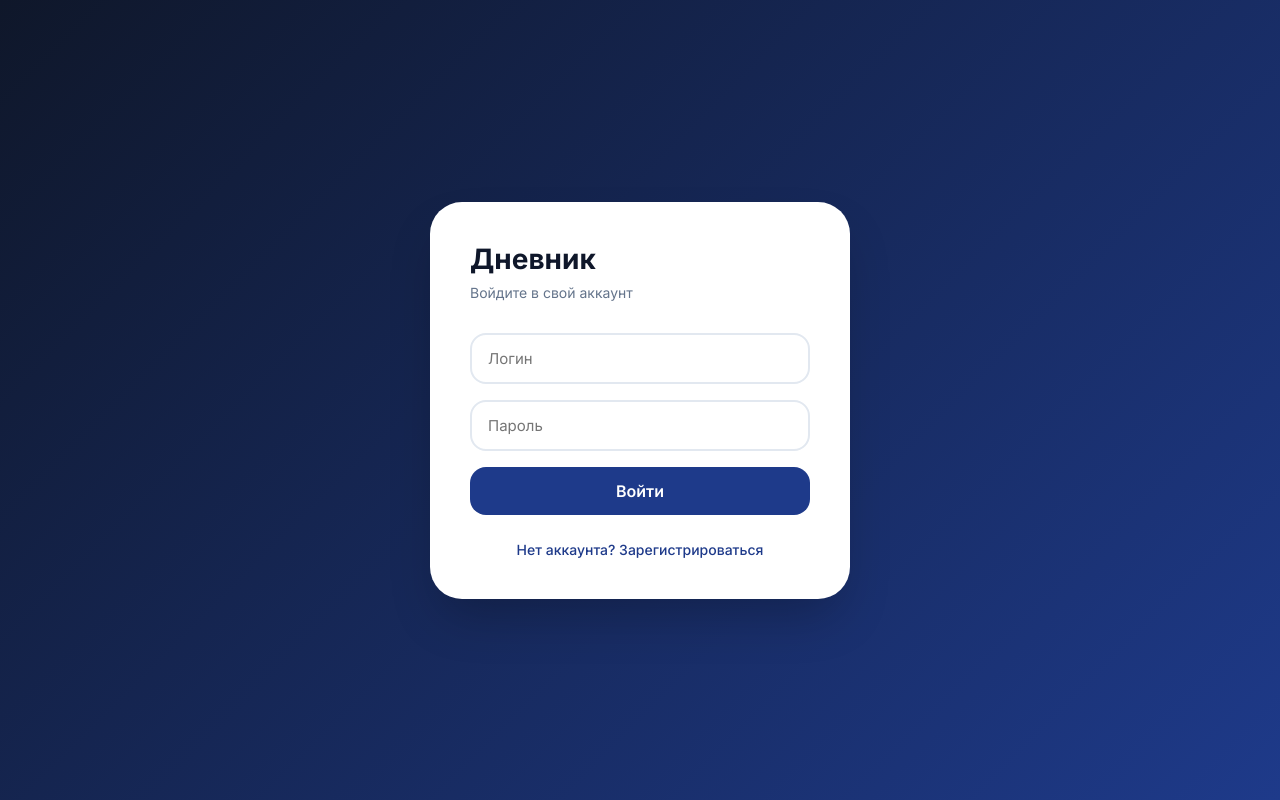
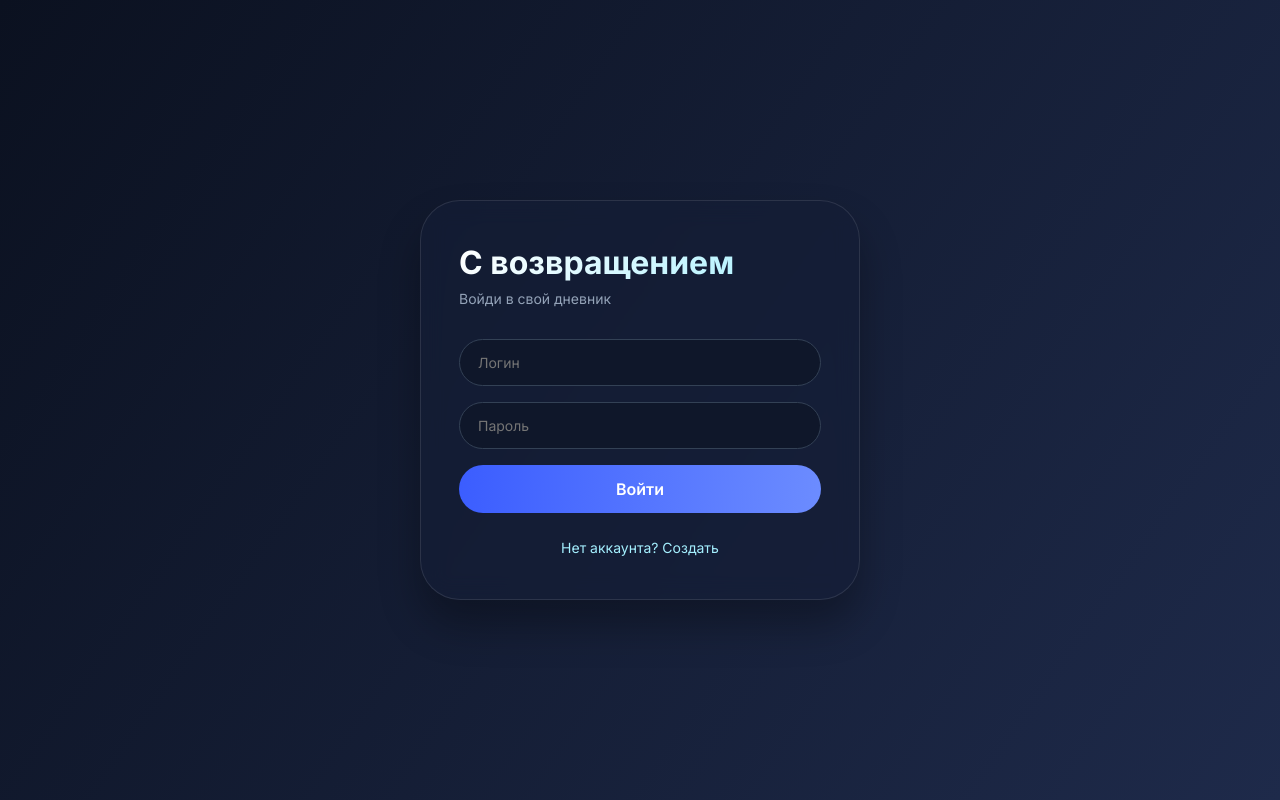
Before and after one commit to artemaas76/praktica_sait, a Flask app: page /login in a window 1280 px wide. Run offline with Flask 3, Linux system fonts and the light colour scheme.

Commit message:
Update login.html

```diff
--- a/templates/login.html
+++ b/templates/login.html
@@ -2,73 +2,105 @@
 <html lang="ru">
 <head>
     <meta charset="UTF-8">
-    <title>Вход | Дневник</title>
-    <link href="https://fonts.googleapis.com/css2?family=Inter:wght@300;400;500;600;700&display=swap" rel="stylesheet">
+    <title>Вход — Дневник</title>
+    <link href="https://fonts.googleapis.com/css2?family=Inter:opsz,wght@14..32,300;14..32,400;14..32,500;14..32,600;14..32,700&display=swap" rel="stylesheet">
     <style>
         * { margin: 0; padding: 0; box-sizing: border-box; font-family: 'Inter', sans-serif; }
         body {
-            background: linear-gradient(135deg, #0f172a 0%, #1e3a8a 100%);
+            background: linear-gradient(125deg, #0B1120 0%, #1E2A4A 100%);
             min-height: 100vh;
             display: flex;
             align-items: center;
             justify-content: center;
         }
-        .card {
-            background: white;
-            padding: 40px;
-            border-radius: 32px;
-            width: 420px;
-            box-shadow: 0 25px 50px -12px rgba(0,0,0,0.25);
+        .glass-card {
+            background: rgba(20, 30, 55, 0.65);
+            backdrop-filter: blur(12px);
+            border: 1px solid rgba(255,255,255,0.1);
+            border-radius: 40px;
+            padding: 42px 38px;
+            width: 440px;
+            box-shadow: 0 25px 40px rgba(0,0,0,0.3);
         }
-        h2 { font-size: 28px; font-weight: 700; color: #0f172a; margin-bottom: 8px; }
-        .sub { color: #64748b; font-size: 14px; margin-bottom: 32px; }
+        h2 {
+            font-size: 32px;
+            font-weight: 700;
+            background: linear-gradient(125deg, #FFFFFF, #A5F0FF);
+            -webkit-background-clip: text;
+            background-clip: text;
+            color: transparent;
+            margin-bottom: 8px;
+        }
+        .sub {
+            color: #94A3B8;
+            font-size: 14px;
+            margin-bottom: 32px;
+        }
         input {
             width: 100%;
-            padding: 14px 16px;
-            border: 2px solid #e2e8f0;
-            border-radius: 16px;
-            font-size: 15px;
+            padding: 14px 18px;
+            background: #0F172A;
+            border: 1px solid #334155;
+            border-radius: 28px;
+            font-size: 14px;
+            color: #F1F5F9;
+            margin-bottom: 16px;
             transition: all 0.2s;
-            margin-bottom: 16px;
         }
-        input:focus { outline: none; border-color: #1e3a8a; box-shadow: 0 0 0 3px rgba(30,58,138,0.1); }
+        input:focus {
+            outline: none;
+            border-color: #6C8CFF;
+            box-shadow: 0 0 0 3px rgba(108,140,255,0.2);
+        }
         button {
             width: 100%;
             padding: 14px;
-            background: #1e3a8a;
+            background: linear-gradient(95deg, #3B5DFF, #6C8CFF);
+            border: none;
+            border-radius: 40px;
+            font-weight: 600;
+            font-size: 16px;
             color: white;
-            border: none;
-            border-radius: 16px;
-            font-size: 16px;
-            font-weight: 600;
             cursor: pointer;
-            transition: all 0.2s;
+            transition: 0.2s;
         }
-        button:hover { background: #0f172a; transform: translateY(-2px); }
-        a { color: #1e3a8a; text-decoration: none; font-size: 14px; font-weight: 500; }
+        button:hover {
+            transform: translateY(-2px);
+            background: linear-gradient(95deg, #2F4AD8, #5B77E8);
+        }
+        a {
+            color: #A5F0FF;
+            text-decoration: none;
+            font-size: 14px;
+        }
+        a:hover { text-decoration: underline; }
         .text-center { text-align: center; margin-top: 24px; }
-        .alert { padding: 12px; border-radius: 12px; margin-bottom: 20px; font-size: 14px; }
-        .alert-success { background: #dcfce7; color: #166534; }
-        .alert-danger { background: #fee2e2; color: #991b1b; }
+        .flash {
+            padding: 12px;
+            border-radius: 24px;
+            margin-bottom: 20px;
+            font-size: 13px;
+        }
+        .flash-success { background: rgba(52,211,153,0.15); border: 1px solid #34D399; color: #6EE7B7; }
+        .flash-error { background: rgba(248,113,113,0.15); border: 1px solid #F87171; color: #FECACA; }
+        .flash-info { background: rgba(100,140,255,0.15); border: 1px solid #6C8CFF; color: #BFDBFE; }
     </style>
 </head>
 <body>
-    <div class="card">
-        <h2>Дневник</h2>
-        <div class="sub">Войдите в свой аккаунт</div>
+    <div class="glass-card">
+        <h2>С возвращением</h2>
+        <div class="sub">Войди в свой дневник</div>
         {% with messages = get_flashed_messages(with_categories=true) %}
-            {% if messages %}
-                {% for category, message in messages %}
-                    <div class="alert alert-{{ 'success' if category == 'success' else 'danger' }}">{{ message }}</div>
-                {% endfor %}
-            {% endif %}
+            {% for cat, msg in messages %}
+                <div class="flash flash-{{ cat }}">{{ msg }}</div>
+            {% endfor %}
         {% endwith %}
         <form method="POST">
-            <input type="text" name="username" placeholder="Логин" required>
+            <input type="text" name="username" placeholder="Логин" autocomplete="off" required>
             <input type="password" name="password" placeholder="Пароль" required>
             <button type="submit">Войти</button>
         </form>
-        <div class="text-center"><a href="/register">Нет аккаунта? Зарегистрироваться</a></div>
+        <div class="text-center"><a href="/register">Нет аккаунта? Создать</a></div>
     </div>
 </body>
 </html>
```
